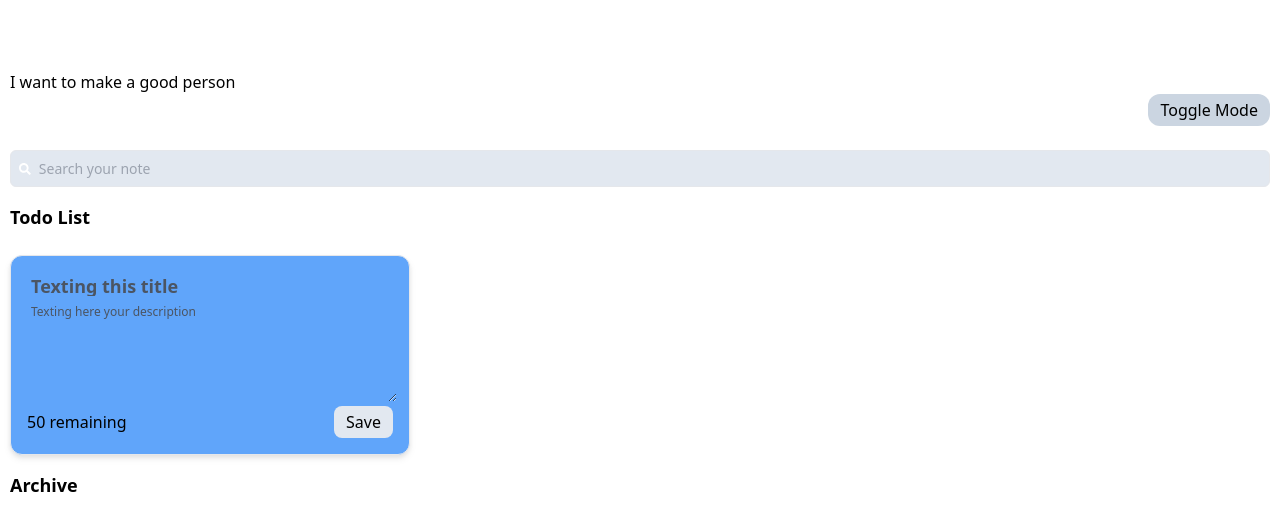
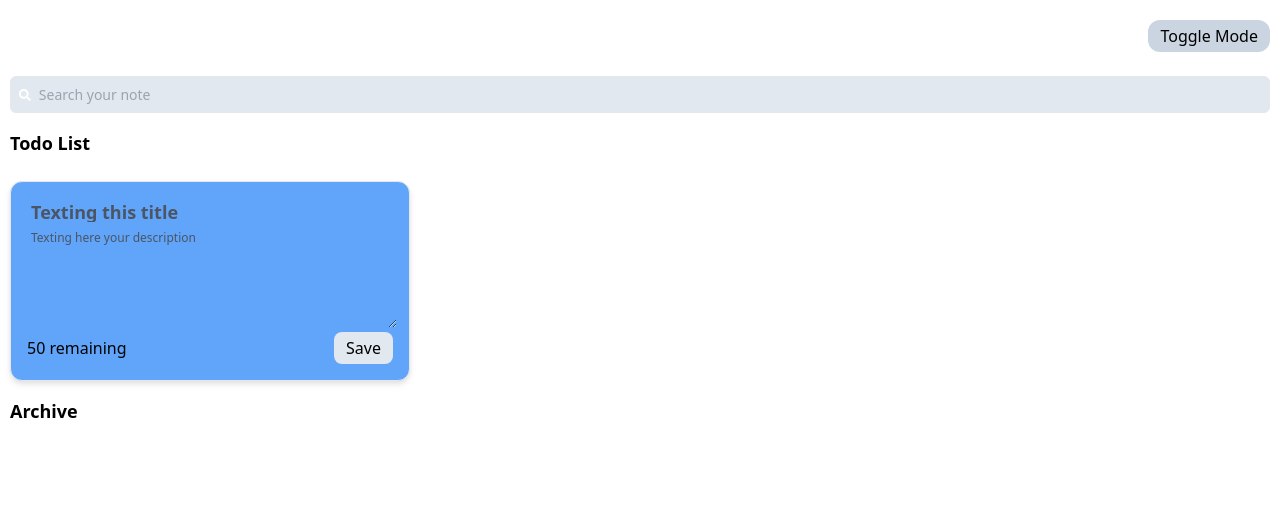
Before and after one commit to Alimnfl/dicoding-todolist-reactjs, a React (Vite) app: page / in a window 1280 px wide. Shown: the top 530 px of the page. Built offline with nearby package versions, Linux system fonts and the light colour scheme.

Commit message:
Updated App JSX

```diff
--- a/src/App.jsx
+++ b/src/App.jsx
@@ -9,6 +9,13 @@ function App() {
     {
       id: nanoid(),
       title: 'First todo',
+      body: 'I want to make a good person',
+      archived: false,
+      createdAt: '3/18/2023',
+    },
+    {
+      id: nanoid(),
+      title: 'Second Todo',
       body: 'I want to make a good person',
       archived: false,
       createdAt: '3/18/2023',
@@ -49,14 +56,8 @@ function App() {
   };
 
   return (
-    <div className={`flex flex-col items-center justify-center w-full h-screen ${toggleMode ? 'bg-black ' : ''}`}>
-      {console.log(todos)}
-      <div className="p-5 w-[1300px] h-[700px]">
-        {todos.map((gg) => (
-          <p key={gg.id}>
-            <p>{gg.body}</p>
-          </p>
-        ))}
+    <div className={`flex flex-col items-center justify-center w-full h-fit ${toggleMode ? 'bg-black ' : ''}`}>
+      <div className="p-5 w-[1300px] h-fit">
         <Header handleToggleMode={setToggleMode} toggleMode={toggleMode} />
         <Search handleSearchText={setSearchText} toggleMode={toggleMode} />
         <TodosList toggleMode={toggleMode} todos={todos.filter((todo) => todo.title.toLowerCase().includes(searchText.toLowerCase()))} handleAddTodo={addTodo} handleDeleteTodo={deleteTodos} />
```
